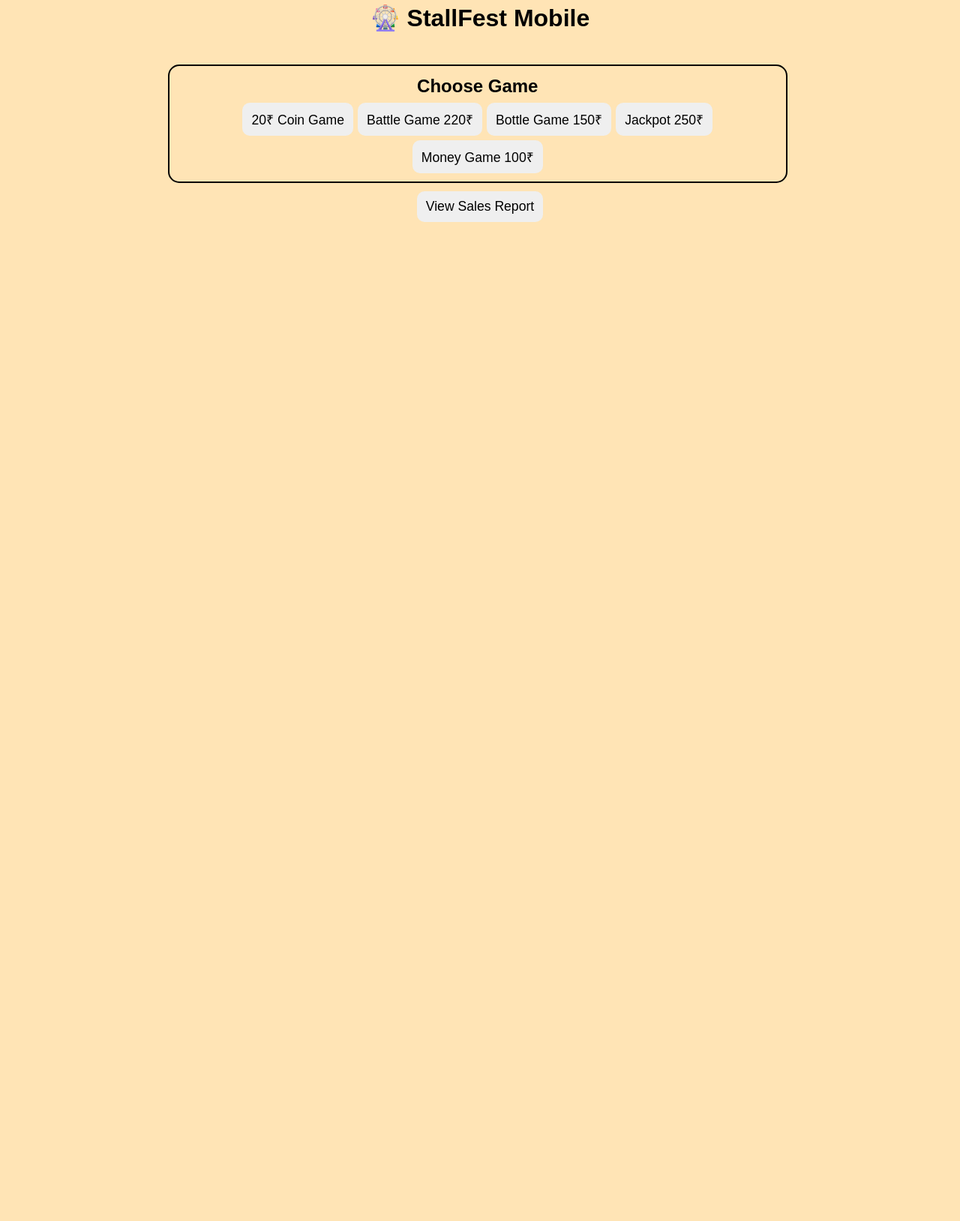
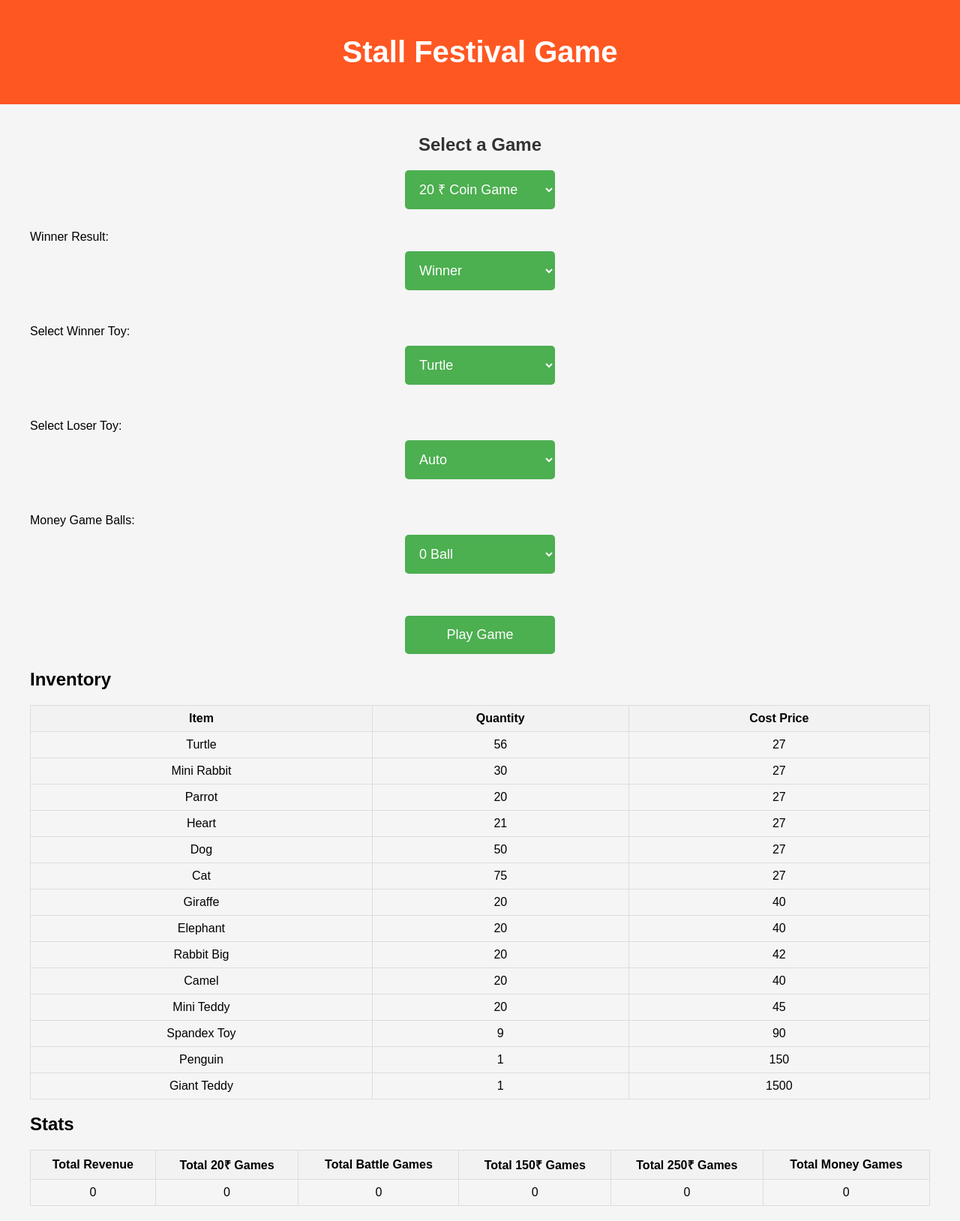
Before and after one commit to 1styearcs-creator/stallfest1, a Flask app: page / in a window 1280 px wide. Shown: the whole page at 75% size. Before the commit the page ends 296 px from the top, so only its background shows below. Run offline with Flask 3, Linux system fonts and the light colour scheme; data comes from the database, SQL or seed files in the repository.

Commit message:
Update index.html

```diff
--- a/templates/index.html
+++ b/templates/index.html
@@ -3,155 +3,167 @@
 <head>
     <meta charset="UTF-8">
     <meta name="viewport" content="width=device-width, initial-scale=1.0">
-<title>StallFest Mobile</title>
+    <title>Stall Game</title>
     <style>
         body {
             font-family: Arial, sans-serif;
-    background: #FFE4B5;
-    margin:0;
-    padding:0;
-    overflow-x:hidden;
+            background-color: #f5f5f5;
+            margin: 0;
+            padding: 0;
         }
-h1,h2 {text-align:center; margin:5px 0;}
-.container {padding:10px; display:flex; flex-direction:column; align-items:center;}
-button {
-    font-size:1.1em;
-    margin:3px;
-    padding:10px 12px;
-    border:none;
-    border-radius:10px;
-    cursor:pointer;
-    white-space: nowrap;
+        .container {
+            max-width: 1200px;
+            margin: 0 auto;
+            padding: 20px;
         }
-button.selected {background-color:#ff69b4; color:white;}
-button.winner {background-color:#32CD32; color:white;}
-button.loser {background-color:#FF4500; color:white;}
-.message {margin:10px; font-size:1.2em; font-weight:bold; text-align:center; color:#00008B;}
-.game-section {border:2px solid #000; border-radius:15px; padding:8px; margin:8px; width:95%;}
-.flex-buttons {display:flex; flex-wrap:wrap; justify-content:center;}
-.play-btn {background-color:#1E90FF;color:white;font-size:1.3em;padding:10px 15px;margin-top:8px; width:95%;}
-a button {width:auto;}
+        header {
+            background-color: #ff5722;
+            color: white;
+            text-align: center;
+            padding: 20px;
+        }
+        header h1 {
+            font-size: 40px;
+        }
+        .game-section {
+            margin-top: 20px;
+        }
+        .game-section h2 {
+            text-align: center;
+            color: #333;
+        }
+        .game-button {
+            background-color: #4CAF50;
+            color: white;
+            font-size: 18px;
+            padding: 15px;
+            margin: 10px;
+            border: none;
+            border-radius: 5px;
+            cursor: pointer;
+            width: 200px;
+            display: block;
+            margin-left: auto;
+            margin-right: auto;
+        }
+        .game-button:hover {
+            background-color: #45a049;
+        }
+        .result {
+            margin-top: 20px;
+            text-align: center;
+            font-size: 20px;
+        }
+        .inventory-table, .stats-table {
+            width: 100%;
+            border-collapse: collapse;
+            margin-top: 20px;
+        }
+        th, td {
+            border: 1px solid #ddd;
+            padding: 8px;
+            text-align: center;
+        }
+        th {
+            background-color: #f2f2f2;
+        }
     </style>
 </head>
 <body>
-<h1>🎡 StallFest Mobile</h1>
+    <header>
+        <h1>Stall Festival Game</h1>
+    </header>
     <div class="container">
+        <div class="game-section">
+            <h2>Select a Game</h2>
+            <form method="POST">
+                <select name="game" class="game-button">
+                    <option value="20">20 ₹ Coin Game</option>
+                    <option value="Battle">Battle Game (220 ₹)</option>
+                    <option value="150">150 ₹ Bottle Game</option>
+                    <option value="250">250 ₹ Jackpot Challenge</option>
+                    <option value="Money">Money Game (100 ₹)</option>
+                </select>
+                <br>
+                <label for="result">Winner Result:</label>
+                <select name="result" class="game-button">
+                    <option value="Win">Winner</option>
+                    <option value="Lose">Loser</option>
+                </select>
+                <br><br>
 
-<div class="message" id="message">{{ message }}</div>
+                <label for="winner">Select Winner Toy:</label>
+                <select name="winner" class="game-button">
+                    {% for toy in inventory %}
+                        <option value="{{ toy }}">{{ toy }}</option>
+                    {% endfor %}
+                </select>
+                <br><br>
 
-<form method="POST" id="gameForm">
+                <label for="loser">Select Loser Toy:</label>
+                <select name="loser" class="game-button">
+                    <option value="AUTO">Auto</option>
+                    {% for toy in inventory %}
+                        <option value="{{ toy }}">{{ toy }}</option>
+                    {% endfor %}
+                </select>
+                <br><br>
 
-<!-- Game Selection -->
-<div class="game-section">
-<h2>Choose Game</h2>
-<div class="flex-buttons">
-{% for g, label in [('20','20₹ Coin Game'),('Battle','Battle Game 220₹'),('150','Bottle Game 150₹'),('250','Jackpot 250₹'),('Money','Money Game 100₹')] %}
-<button type="button" onclick="selectGame('{{g}}', this)">{{label}}</button>
-{% endfor %}
-</div>
-</div>
+                <label for="money_ball">Money Game Balls:</label>
+                <select name="money_ball" class="game-button">
+                    <option value="0">0 Ball</option>
+                    <option value="1">1 Ball</option>
+                    <option value="2">2 Ball</option>
+                </select>
+                <br><br>
 
-<!-- Result Selection -->
-<div class="game-section" id="resultSection" style="display:none;">
-<h2>Result</h2>
-<div class="flex-buttons">
-<button type="button" onclick="selectResult('Win', this)">Win</button>
-<button type="button" onclick="selectResult('Lose', this)">Lose</button>
-</div>
-</div>
-
-<!-- Winner Prize -->
-<div class="game-section" id="winnerSection" style="display:none;">
-<h2>Winner Prize</h2>
-<div class="flex-buttons">
-{% for item in inventory %}
-<button type="button" onclick="selectWinner('{{item}}', this)">{{item}} ({{inventory[item]['qty']}})</button>
-{% endfor %}
-</div>
-</div>
-
-<!-- Loser Prize -->
-<div class="game-section" id="loserSection" style="display:none;">
-<h2>Loser Prize</h2>
-<div class="flex-buttons">
-{% for item in inventory %}
-{% if inventory[item]['cp']==27 %}
-<button type="button" onclick="selectLoser('{{item}}', this)">{{item}} ({{inventory[item]['qty']}})</button>
-{% endif %}
-{% endfor %}
-<button type="button" onclick="selectLoser('AUTO', this)">Auto 27₹ Prize</button>
-</div>
-</div>
-
-<!-- Money Game -->
-<div class="game-section" id="moneySection" style="display:none;">
-<h2>Money Game Balls</h2>
-<div class="flex-buttons">
-<button type="button" onclick="selectMoney('0', this)">0 Ball</button>
-<button type="button" onclick="selectMoney('1', this)">1 Ball</button>
-<button type="button" onclick="selectMoney('2', this)">2 Ball</button>
-</div>
-</div>
-
-<button type="submit" class="play-btn" id="playBtn" style="display:none;">Play Game</button>
-
-<div class="flex-buttons" style="margin-top:8px;">
-<a href="/report"><button type="button">View Sales Report</button></a>
-</div>
-
-<input type="hidden" name="game" id="gameInput">
-<input type="hidden" name="result" id="resultInput">
-<input type="hidden" name="winner" id="winnerInput">
-<input type="hidden" name="loser" id="loserInput">
-<input type="hidden" name="money_ball" id="moneyInput">
-
+                <button type="submit" class="game-button">Play Game</button>
             </form>
         </div>
 
-<script>
-let selectedGame="",selectedResult="",selectedWinner="",selectedLoser="",selectedMoney="";
+        <div class="result">
+            <p>{{ message }}</p>
+        </div>
 
-function highlightBtn(btn, parentSelector){
-    let buttons = document.querySelectorAll(parentSelector+' button');
-    buttons.forEach(b=>b.classList.remove('selected'));
-    btn.classList.add('selected');
-}
+        <div class="inventory-section">
+            <h2>Inventory</h2>
+            <table class="inventory-table">
+                <tr>
+                    <th>Item</th>
+                    <th>Quantity</th>
+                    <th>Cost Price</th>
+                </tr>
+                {% for toy, data in inventory.items() %}
+                    <tr>
+                        <td>{{ toy }}</td>
+                        <td>{{ data.qty }}</td>
+                        <td>{{ data.cp }}</td>
+                    </tr>
+                {% endfor %}
+            </table>
+        </div>
 
-function selectGame(game, btn){
-    selectedGame = game;
-    document.getElementById("gameInput").value=game;
-    highlightBtn(btn,'div.flex-buttons');
-    document.getElementById("resultSection").style.display="flex";
-    document.getElementById("winnerSection").style.display="flex";
-    document.getElementById("loserSection").style.display="flex";
-    document.getElementById("moneySection").style.display=(game=="Money")?"flex":"none";
-    document.getElementById("playBtn").style.display="inline-block";
-}
-
-function selectResult(res, btn){
-    selectedResult = res;
-    document.getElementById("resultInput").value=res;
-    highlightBtn(btn,'#resultSection');
-}
-
-function selectWinner(winner, btn){
-    selectedWinner = winner;
-    document.getElementById("winnerInput").value=winner;
-    highlightBtn(btn,'#winnerSection');
-}
-
-function selectLoser(loser, btn){
-    selectedLoser = loser;
-    document.getElementById("loserInput").value=loser;
-    highlightBtn(btn,'#loserSection');
-}
-
-function selectMoney(ball, btn){
-    selectedMoney = ball;
-    document.getElementById("moneyInput").value=ball;
-    highlightBtn(btn,'#moneySection');
-}
-</script>
-
+        <div class="stats-section">
+            <h2>Stats</h2>
+            <table class="stats-table">
+                <tr>
+                    <th>Total Revenue</th>
+                    <th>Total 20₹ Games</th>
+                    <th>Total Battle Games</th>
+                    <th>Total 150₹ Games</th>
+                    <th>Total 250₹ Games</th>
+                    <th>Total Money Games</th>
+                </tr>
+                <tr>
+                    <td>{{ stats[1] }}</td>
+                    <td>{{ stats[2] }}</td>
+                    <td>{{ stats[3] }}</td>
+                    <td>{{ stats[4] }}</td>
+                    <td>{{ stats[5] }}</td>
+                    <td>{{ stats[6] }}</td>
+                </tr>
+            </table>
+        </div>
+    </div>
 </body>
 </html>
```
Lines whose indentation alone changed are shown as unchanged.
